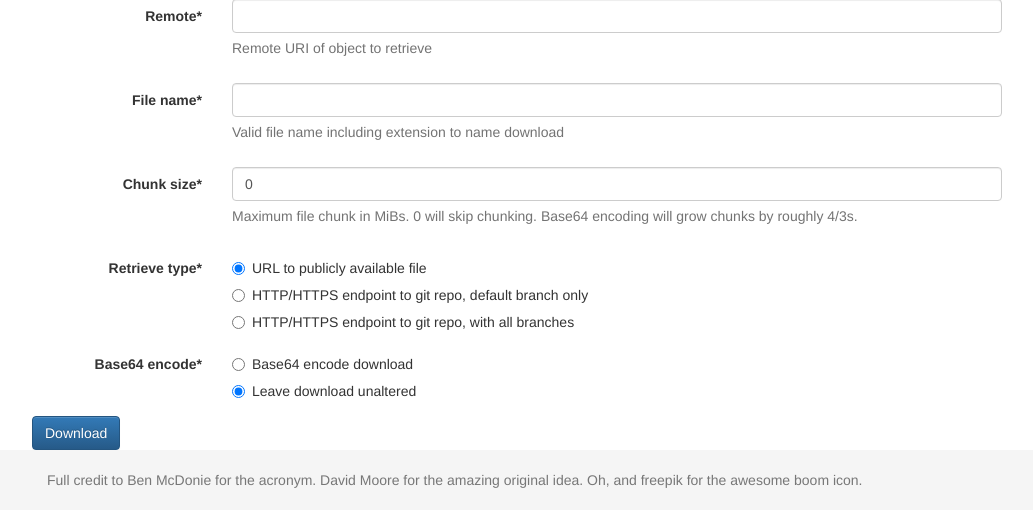
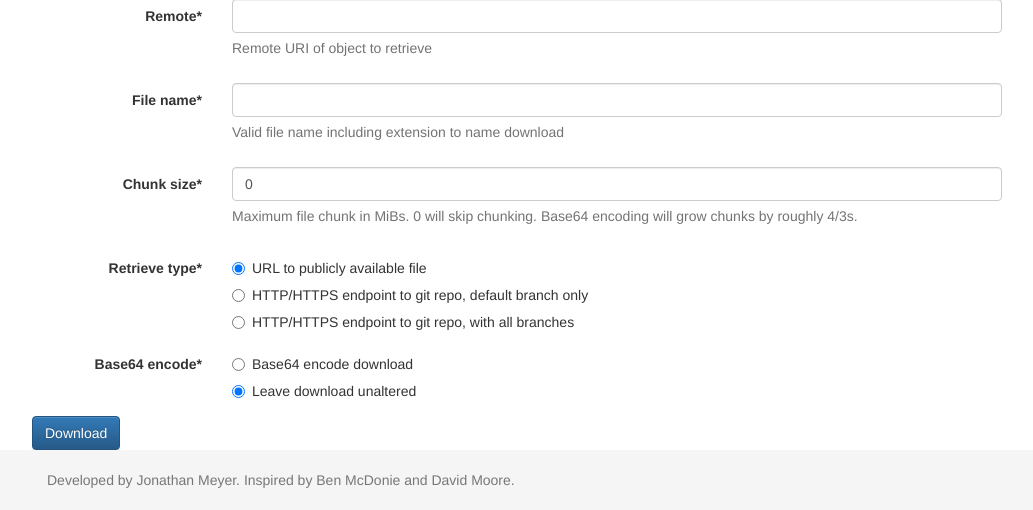
Before and after one commit to mheppner/boom, a Django app: page / in a window 1280 px wide. Shown: the part 413-923 px from the top of the page, without its empty margins (23-1056 px from the left). Run offline with Django 3.2, Linux system fonts and the light colour scheme; some libraries are stand-ins or nearby versions.

Commit message:
Updated attribution and README.

```diff
--- a/templates/stream.html
+++ b/templates/stream.html
@@ -35,8 +35,7 @@
 </div>
 <footer class="footer">
     <div class="container">
-        <p class="text-muted">Full credit to Ben McDonie for the acronym. David Moore for the amazing original idea.
-            Oh, and freepik for the awesome boom icon.</p>
+        <p class="text-muted">Developed by Jonathan Meyer. Inspired by Ben McDonie and David Moore.</p>
     </div>
 </footer>
 </body>
```
Also changed, not shown: README.md.
